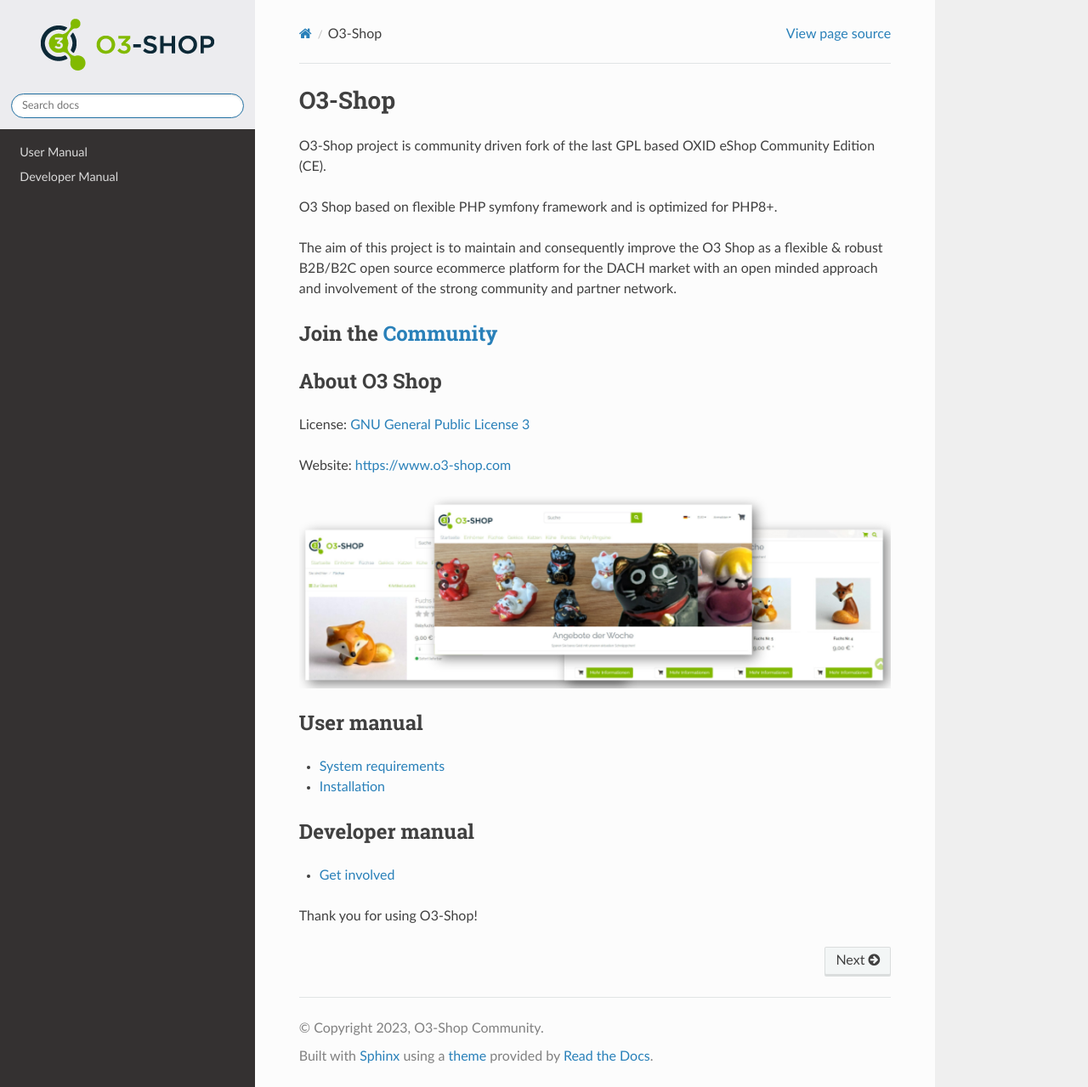
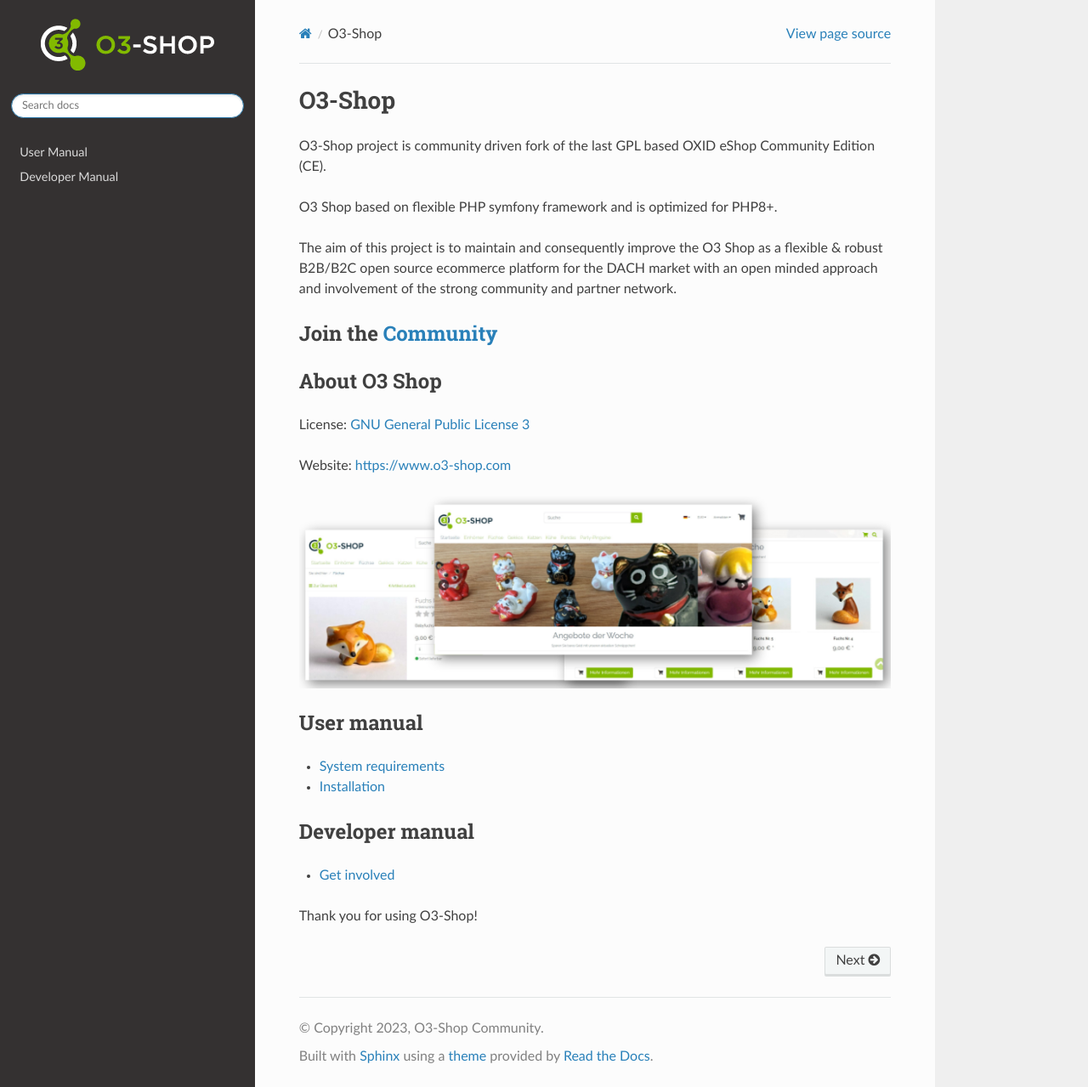
Before and after one commit to o3-shop/o3-documentation, a Sphinx documentation site: the page built from source/index.md, in a window 1280 px wide and 1279 px high. Shown: the whole window at 85% size. Built offline with Sphinx 7.4.7 and the Read the Docs theme 2.0.0, drawn with Linux system fonts in a browser that asks for light colours.

Commit message:
change sidebar color to dark

```diff
--- a/source/conf.py
+++ b/source/conf.py
@@ -27,8 +27,7 @@ html_theme = 'sphinx_rtd_theme'
 html_static_path = ['_static']
 myst_enable_extensions = ["colon_fence"]
 
-
-html_logo = 'assets/logo.png'
+html_logo = 'assets/logo_light.png'
 display_gitlab = True
 gitlab_url = 'https://gitlab.o3-shop.com/o3/o3-documentation'
 html_theme_options = {
@@ -37,7 +36,7 @@ html_theme_options = {
     'prev_next_buttons_location': 'bottom',
     'style_external_links': False,
     'vcs_pageview_mode': 'blob',
-    'style_nav_header_background': '#ececef',
+    'style_nav_header_background': '#343131',
     # Toc options
     'collapse_navigation': True,
     'sticky_navigation': True,
```
Also changed, not shown: source/assets/logo_light.png (added).
